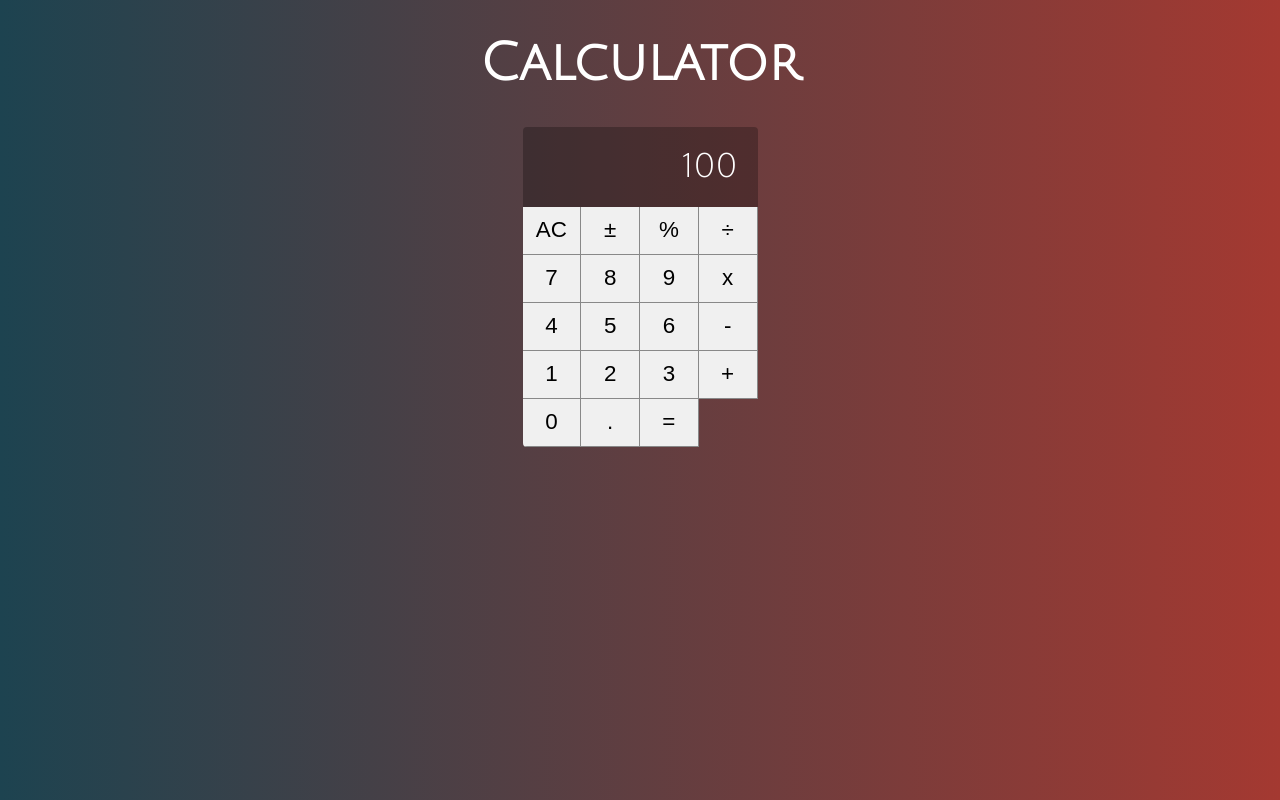
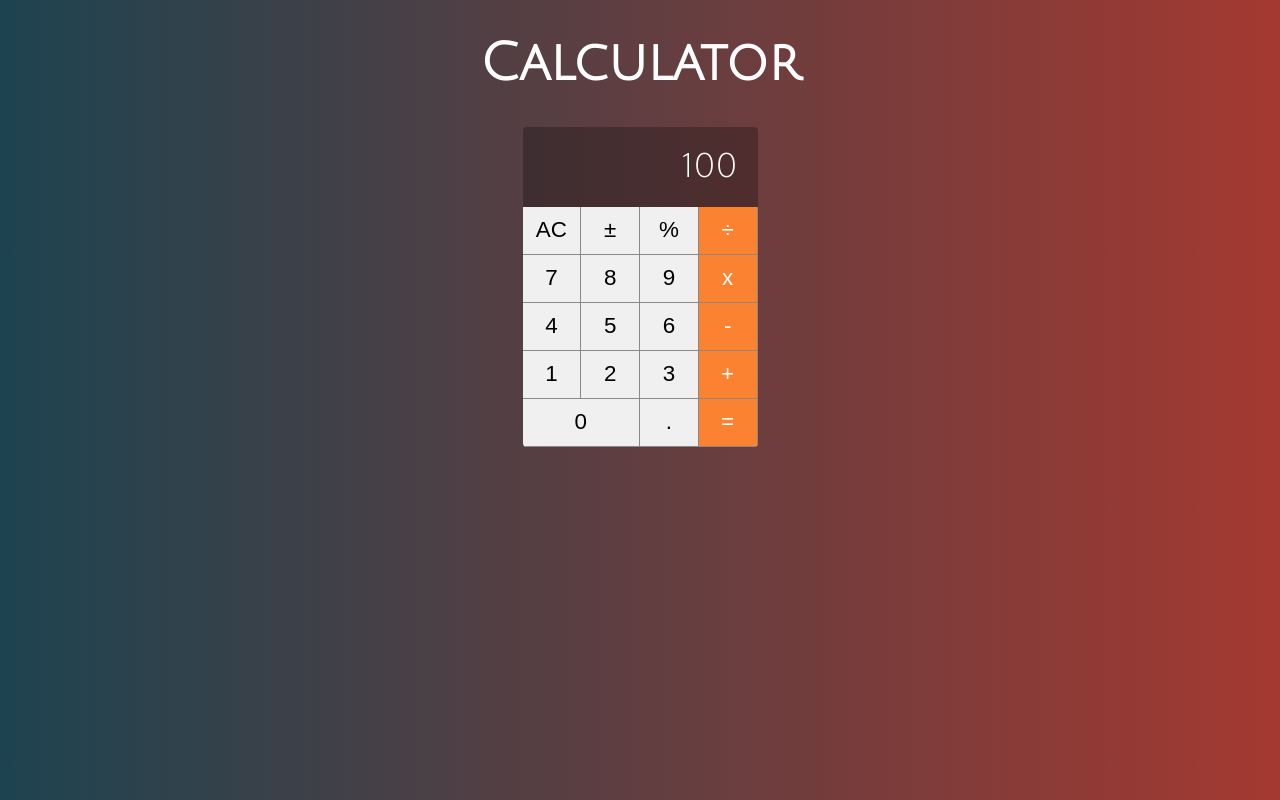
Before and after one commit to NatanTavares/Calculator, a React (Create React App) app: page / in a window 1280 px wide. Built offline with nearby package versions, Linux system fonts and the light colour scheme.

Commit message:
Classes added to the buttons

```diff
--- a/src/components/Calculator/index.tsx
+++ b/src/components/Calculator/index.tsx
@@ -5,6 +5,14 @@ import Button from "../Button";
 import "./styles.css";
 
 export default class Calculator extends Component {
+  constructor(props: any) {
+    super(props);
+    this.addDigit = this.addDigit.bind(this);
+  }
+
+  addDigit(digit: String) {
+    console.log(digit);
+  }
 
   render() {
     return (
@@ -15,26 +23,26 @@ export default class Calculator extends Component {
         <Button label="AC" />
         <Button label="±" />
         <Button label="%" />
-        <Button label="÷" />
+        <Button label="÷" operation />
 
-        <Button label="7" />
-        <Button label="8" />
-        <Button label="9" />
-        <Button label="x" />
+        <Button label="7" click={this.addDigit} />
+        <Button label="8" click={this.addDigit} />
+        <Button label="9" click={this.addDigit} />
+        <Button label="x" operation />
 
-        <Button label="4" />
-        <Button label="5" />
-        <Button label="6" />
-        <Button label="-" />
+        <Button label="4" click={this.addDigit} />
+        <Button label="5" click={this.addDigit} />
+        <Button label="6" click={this.addDigit} />
+        <Button label="-" operation />
 
-        <Button label="1" />
-        <Button label="2" />
-        <Button label="3" />
-        <Button label="+" />
+        <Button label="1" click={this.addDigit} />
+        <Button label="2" click={this.addDigit} />
+        <Button label="3" click={this.addDigit} />
+        <Button label="+" operation />
 
-        <Button label="0" />
-        <Button label="." />
-        <Button label="=" />
+        <Button label="0" click={this.addDigit} double />
+        <Button label="." click={this.addDigit} />
+        <Button label="=" operation />
       </div>
     );
   }
```
